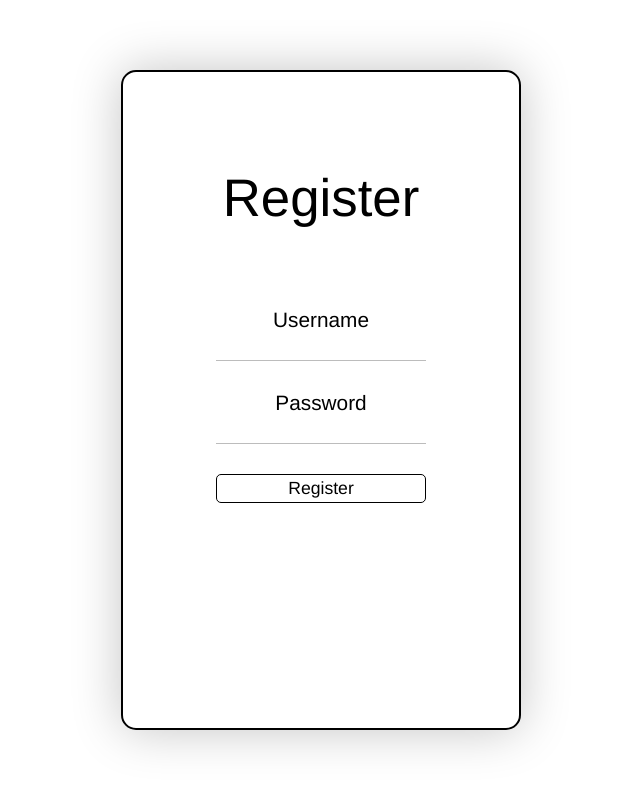
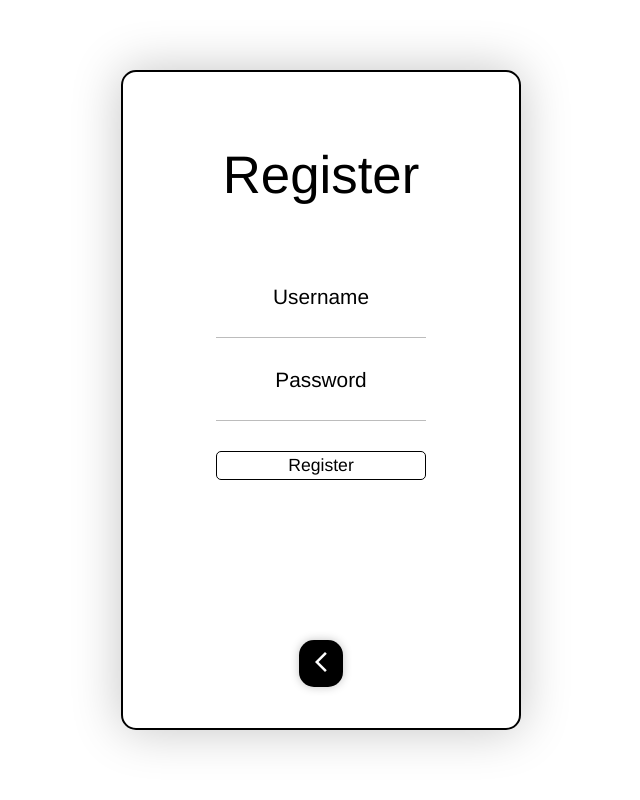
Before and after one commit to alex-pdl/e2e-web-messenger, a Flask app: page /registration in a window 1280 px wide. Shown: the whole page, without its empty margins (319-959 px from the left). Run offline with Flask 3, Linux system fonts and the light colour scheme; parts of the project's set-up code (start-up, migrations or seed data) failed here and were passed over.

Commit message:
Add Material Symbols stylesheet and return button to registration page

```diff
--- a/templates/registration.html
+++ b/templates/registration.html
@@ -5,6 +5,7 @@
     <meta http-equiv="X-UA-Compatible" content="IE=edge">
     <meta name="viewport" content="width=device-width, initial-scale=1.0">
     <link rel="stylesheet" href="{{ url_for('static', filename='css/auth.css')}}">
+    <link rel="stylesheet" href="https://fonts.googleapis.com/css2?family=Material+Symbols+Outlined:opsz,wght,FILL,GRAD@24,400,0,0&icon_names=arrow_back_ios_new" />
     <title>Senderr</title>
 </head>
 <body>
@@ -29,6 +30,7 @@
             {% endif%}
         </div>
     </form>
+    <button id="returnBtn"><a href="/login"><span class="material-symbols-outlined">arrow_back_ios_new</span></a></button>
     </div>
 </body>
 </html>
```
